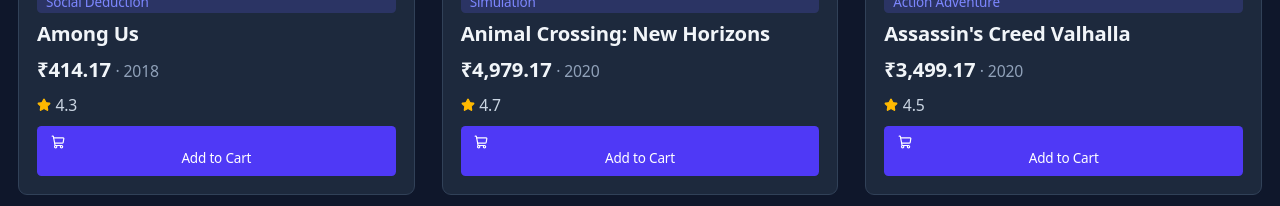
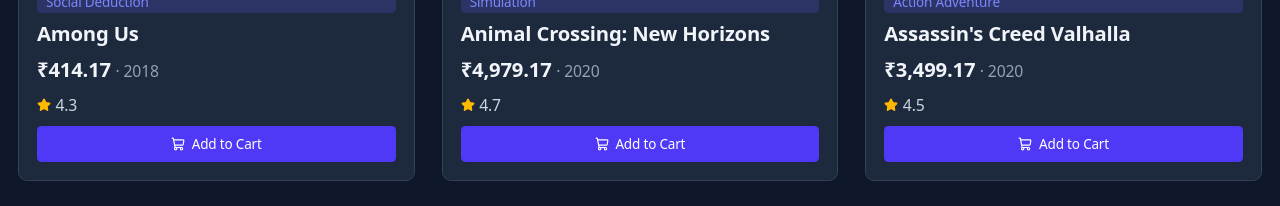
Before and after one commit to abisheak199/GameKada, a React (Vite) app: page / in a window 1280 px wide. Shown: the part 1120-1326 px from the top of the page. Built offline with nearby package versions, Linux system fonts and the light colour scheme; no server answers.

Commit message:
fix: Center Add to Cart icon+text and cart quantity buttons

```diff
--- a/src/components/ProductCard.jsx
+++ b/src/components/ProductCard.jsx
@@ -38,9 +38,9 @@
       </div>
       <button
         onClick={handleAddToCart}
-        className="w-full mt-auto px-3 py-2 bg-indigo-600 text-white text-xs font-medium rounded hover:bg-indigo-500 transition-colors"
+        className="w-full mt-auto flex items-center justify-center gap-1.5 px-3 py-2 bg-indigo-600 text-white text-xs font-medium rounded hover:bg-indigo-500 transition-colors"
       >
-        <ShoppingCart size={14} className="mr-1" /> Add to Cart
+        <ShoppingCart size={14} /> Add to Cart
       </button>
     </article>
   )
--- a/src/pages/CartPage.jsx
+++ b/src/pages/CartPage.jsx
@@ -66,14 +66,14 @@
                   <span className="block mt-1 text-sm text-slate-400">
                     {formatINR(item.price)} each
                   </span>
-                  <div className="mt-4 flex items-center gap-4">
+                  <div className="mt-4 flex items-center justify-center gap-4">
                     <button
                       onClick={() => handleUpdate(item.id, item.quantity - 1)}
                       disabled={item.quantity <= 1}
                       className="w-8 h-8 rounded border border-slate-700 flex items-center justify-center hover:bg-slate-700 disabled:opacity-50 disabled:cursor-not-allowed"
                       aria-label="Decrease quantity"
                     >
-                      <Minus size={14} />
+                      <Minus size={14} className="self-center" />
                     </button>
                     <span className="w-8 text-center font-medium text-slate-100">
                       {item.quantity}
@@ -83,7 +83,7 @@
                       className="w-8 h-8 rounded border border-slate-700 flex items-center justify-center hover:bg-slate-700"
                       aria-label="Increase quantity"
                     >
-                      <Plus size={14} />
+                      <Plus size={14} className="self-center" />
                     </button>
                     <button
                       onClick={() => handleRemove(item.id)}
```
